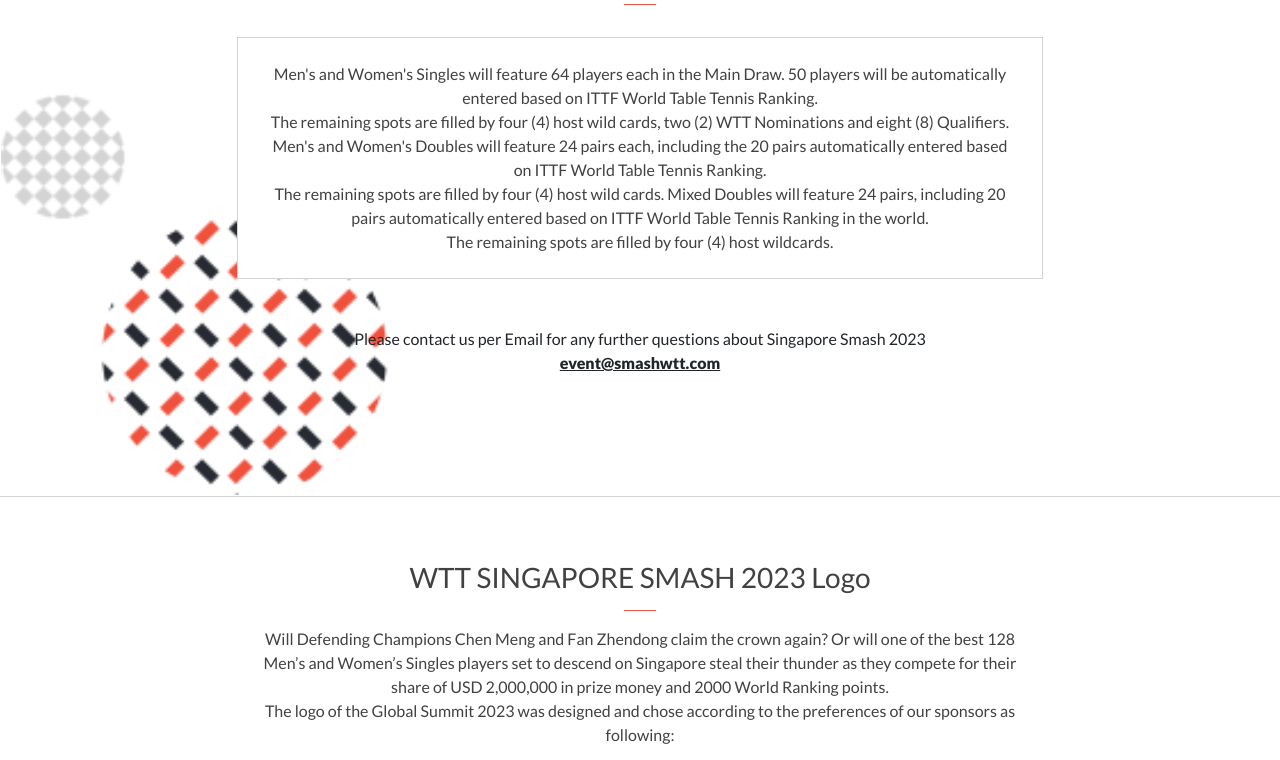
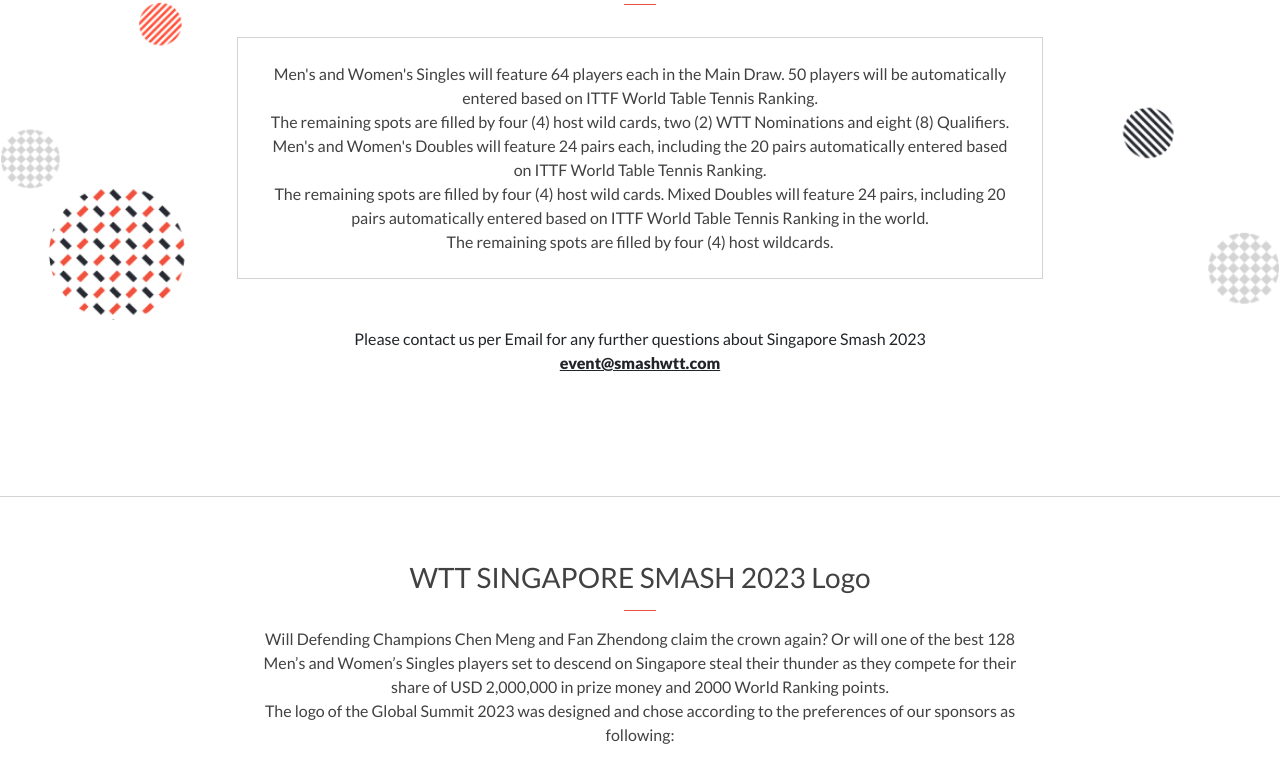
Before and after one commit to gdvl777/CapstoneSmash, a website: page about.html in a window 1280 px wide. Shown: the part 303-1063 px from the top of the page. Drawn offline with nearby package versions, Linux system fonts and the light colour scheme.

Commit message:
Update styles.css

```diff
--- a/styles.css
+++ b/styles.css
@@ -521,8 +521,9 @@
     justify-content: center;
     margin: 0 auto;
     background-image: url(./images/about_bg.png);
-    background-repeat: no-repeat;
-    background-size: cover;
+    /*background-repeat: no-repeat;*/
+    background-position: center;
+    background-size: contain;
     border: #fff 1px solid;
     position: relative;
   }
```
